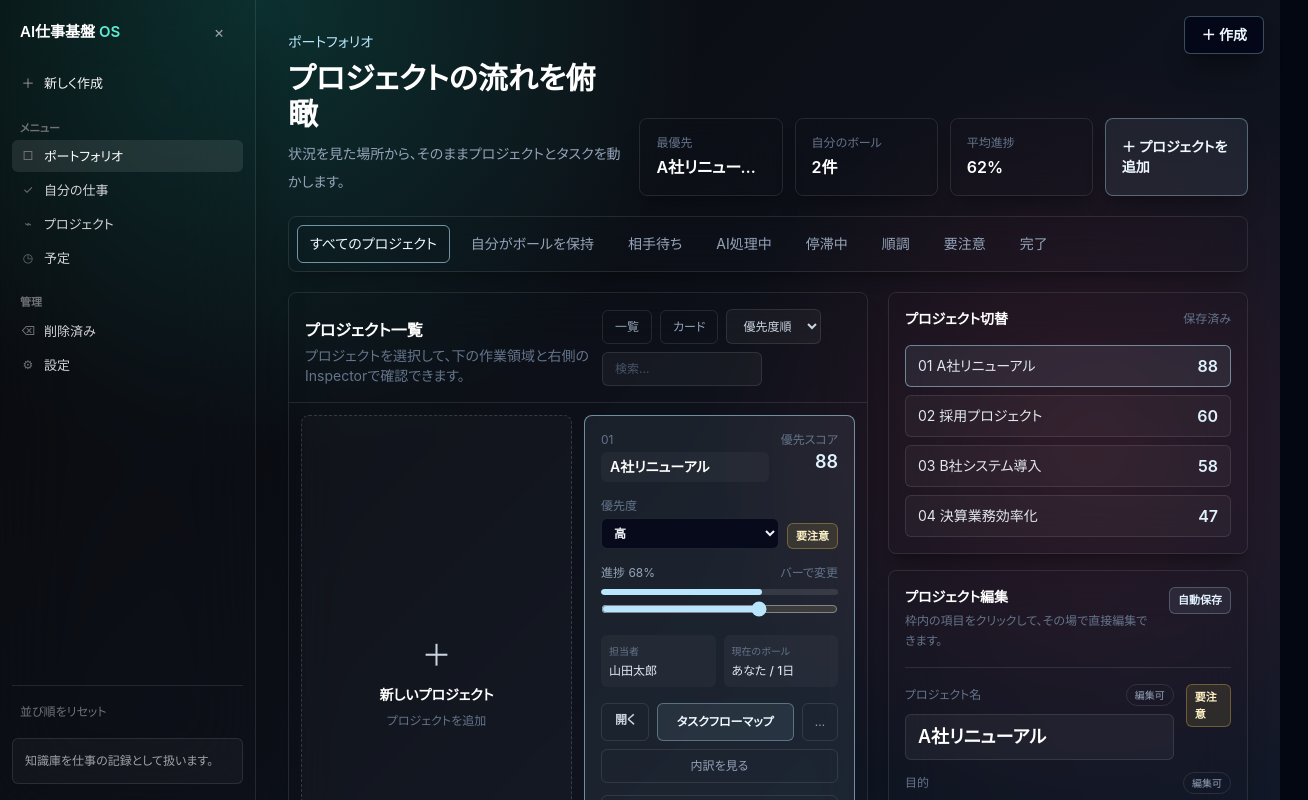
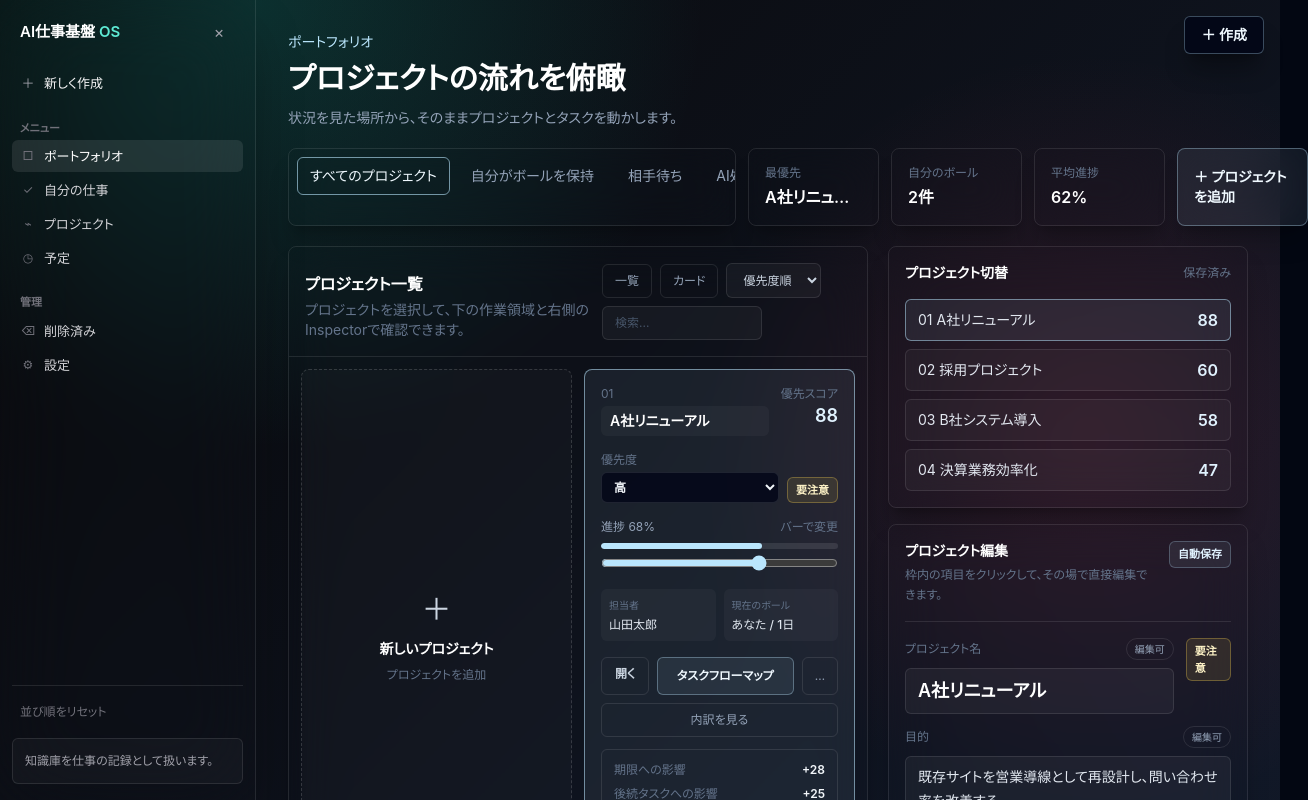
Before and after one commit to egawa-itax25/ai-work-os, a Next.js app: page /portfolio in a window 1280 px wide. Shown: the top 800 px of the page, 1308 px wide, since content can reach past the window. Built offline with nearby package versions, Linux system fonts and the light colour scheme.

Commit message:
Use header space for portfolio navigation

```diff
--- a/src/app/portfolio/portfolio-view.tsx
+++ b/src/app/portfolio/portfolio-view.tsx
@@ -424,7 +424,7 @@ export default function PortfolioView({
 
   return (
     <section className="min-h-screen space-y-5 text-slate-100">
-      <header className="flex flex-col gap-4 lg:flex-row lg:items-end lg:justify-between">
+      <header className="grid gap-4 2xl:grid-cols-[minmax(22rem,0.75fr)_minmax(48rem,1.25fr)]">
         <div>
           <p className="text-sm font-medium text-sky-200">ポートフォリオ</p>
           <h1 className="mt-2 text-3xl font-semibold tracking-normal text-white">
@@ -434,7 +434,9 @@ export default function PortfolioView({
             状況を見た場所から、そのままプロジェクトとタスクを動かします。
           </p>
         </div>
-        <div className="grid grid-cols-2 gap-3 sm:grid-cols-4 sm:min-w-[560px]">
+        <div className="grid gap-3 xl:grid-cols-[minmax(28rem,1fr)_auto]">
+          <FilterBar active={filter} />
+          <div className="grid grid-cols-2 gap-3 sm:grid-cols-4 xl:min-w-[560px]">
             <Metric label="最優先" value={rankedProjects[0]?.name ?? "なし"} />
             <Metric label="自分のボール" value={`${actionableProjects.length}件`} />
             <Metric label="平均進捗" value={`${weeklyProgress}%`} />
@@ -446,9 +448,8 @@ export default function PortfolioView({
               ＋ プロジェクトを追加
             </button>
           </div>
+        </div>
       </header>
-
-      <FilterBar active={filter} />
 
       <div className="grid gap-5 xl:grid-cols-[minmax(0,1fr)_360px]">
         <div className="min-w-0 space-y-5">
--- a/src/app/tasks/projects/task-projects.tsx
+++ b/src/app/tasks/projects/task-projects.tsx
@@ -88,7 +88,7 @@ export default function TaskProjects() {
 
   return (
     <div className="neo-shell space-y-5 text-zinc-100">
-      <section className="grid gap-4 lg:grid-cols-[1fr_auto]">
+      <section className="grid gap-4 2xl:grid-cols-[minmax(22rem,0.75fr)_minmax(42rem,1.25fr)]">
         <div>
           <p className="neo-accent text-sm font-medium">プロジェクト別の仕事</p>
           <h1 className="mt-1 text-3xl font-semibold tracking-normal text-white">
@@ -101,7 +101,9 @@ export default function TaskProjects() {
           ) : null}
         </div>
 
-        <div className="grid grid-cols-3 gap-3 sm:min-w-96">
+        <div className="grid gap-3 xl:grid-cols-[minmax(28rem,1fr)_auto]">
+          <TaskTabs active="projects" />
+          <div className="grid grid-cols-3 gap-3 xl:min-w-96">
             <SummaryTile label="プロジェクト" value={projectGroups.length} />
             <SummaryTile label="タスク" value={filteredTasks.length} />
             <SummaryTile
@@ -114,9 +116,8 @@ export default function TaskProjects() {
               urgent
             />
           </div>
+        </div>
       </section>
-
-      <TaskTabs active="projects" />
 
       <section className="neo-surface rounded-md border p-4">
         <div className="grid gap-3 md:grid-cols-[1fr_auto_auto]">
```
Also changed, not shown: Projects/portfolio-view.md (+4 -0 lines). Lines whose indentation alone changed are shown as unchanged.
